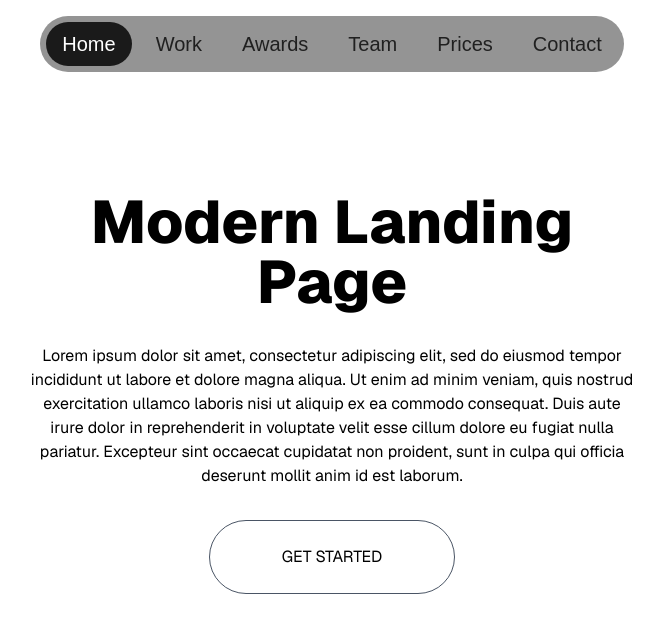
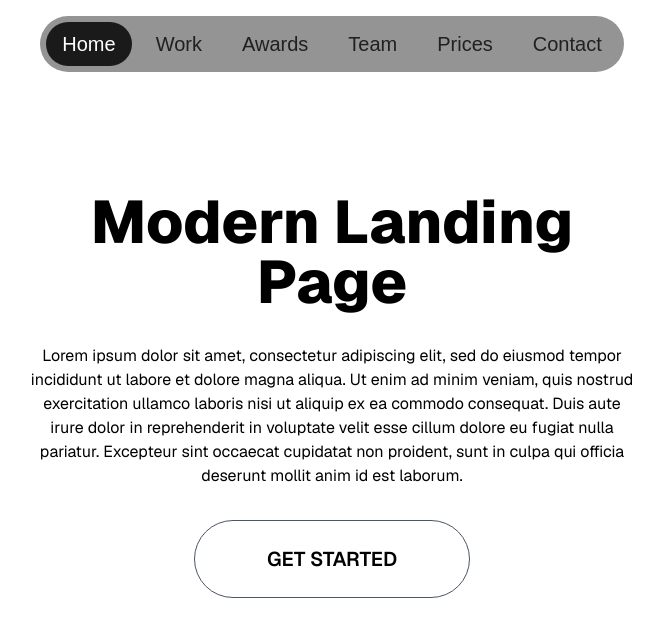
Before and after one commit to sergiomb04/testings-web, a Next.js app: page / in a window 1280 px wide. Shown: the top 636 px of the page, without its empty margins (308-971 px from the left). Built offline with nearby package versions, Linux system fonts and the light colour scheme.

Commit message:
landing mejora botón

```diff
--- a/src/app/components/landing/GetStartedButton.jsx
+++ b/src/app/components/landing/GetStartedButton.jsx
@@ -2,8 +2,8 @@
 
 export default function GetStartedButton() {
     return (
-        <a href="/work"
-        className="rounded-full border-gray-600 p-6 border-1 w-max px-18 m-auto
+        <a href="/contact"
+        className="text-xl font-semibold rounded-full border-gray-600 p-6 border-1 w-max px-18 m-auto
         transform transition-transform duration-200 hover:scale-105">
             <button
                 className=" cursor-pointer">
```
